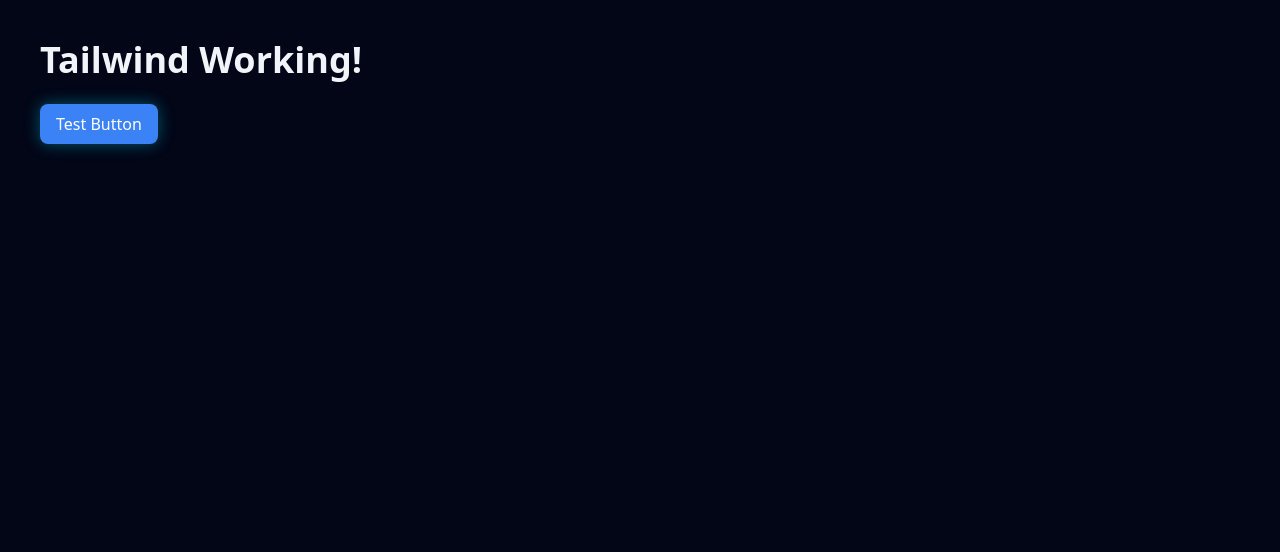
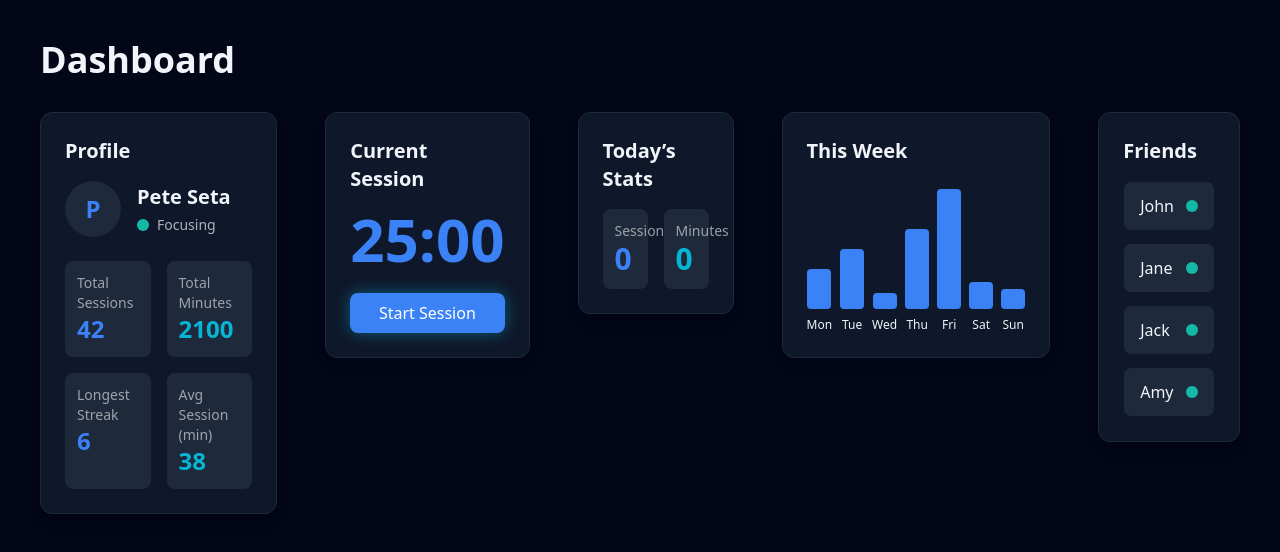
Before and after one commit to hanson777/FocusLink, a React app in the folder frontend/: page / in a window 1280 px wide. Shown: the top 552 px of the page. Built offline with nearby package versions, Linux system fonts and the light colour scheme; the HTML template or start-up script is replaced by a standard one.

Commit message:
add basic visual renderings for profile, session timer, weekly and daily stats, and friend list

```diff
--- a/frontend/src/App.jsx
+++ b/frontend/src/App.jsx
@@ -1,12 +1,43 @@
-import { useState } from 'react'
+import TimerCard from "./components/Timer/TimerCard";
+import TodayStatsCard from "./components/Stats/TodayStatsCard";
+import WeeklyStatsCard from "./components/Stats/WeeklyStatsCard";
+import FriendsCard from "./components/FriendsFeed/FriendsCard";
+import UserProfileCard from "./components/UserProfile/UserProfileCard";
 
 export default function App() {
   return (
-    <div className="p-10 bg-bg text-text">
-      <h1 className="text-4xl font-bold text-textLight">Tailwind Working!</h1>
-      <button className="mt-6 bg-primary text-white px-4 py-2 rounded-lg shadow-glow">
-        Test Button
-      </button>
+    <div className="min-h-screen bg-bg text-text p-10">
+      <h1 className="text-4xl font-bold text-textLight mb-8">Dashboard</h1>
+
+      <div className="flex justify-center gap-12">
+
+        <div className="max-w-md">
+          <UserProfileCard />
+        </div>
+
+        <div className="max-w-md">
+          <TimerCard
+            timeLeft="25:00"
+            active={false}
+            onStart={() => console.log("Start")}
+            onEnd={() => console.log("End")}
+          />
+        </div>
+
+        <div className="max-w-md">
+          <TodayStatsCard />
+        </div>
+
+        <div className="max-w-md">
+          <WeeklyStatsCard />
+        </div>
+
+        <div className="max-w-md">
+          <FriendsCard />
+        </div>
+
+      </div>
+
     </div>
   );
 }
--- /dev/null
+++ b/frontend/src/components/FriendsFeed/FriendsCard.jsx
@@ -0,0 +1,31 @@
+export default function FriendsCard({
+  friends = ["John", "Jane", "Jack", "Amy"]
+}) {
+  return (
+    <div className="card">
+      <h2 className="section-title">Friends</h2>
+
+      <div className="space-y-3 mt-4">
+        {friends.map((friend, i) => (
+          <div
+            key={i}
+            className="
+              bg-surfaceLight
+              text-textLight
+              p-3 px-4
+              rounded-lg
+              flex items-center justify-between
+              border border-surface
+              hover:bg-surface transition-colors
+              cursor-pointer
+            "
+          >
+            <span>{friend}</span>
+
+            <span className="w-3 h-3 rounded-full bg-success ml-3"></span>
+          </div>
+        ))}
+      </div>
+    </div>
+  );
+}
--- /dev/null
+++ b/frontend/src/components/Stats/TodayStatsCard.jsx
@@ -0,0 +1,48 @@
+// export default function TodayStatsCard ({ minutesToday = 0, sessionsToday = 0 }) {
+//     return (
+//         <div className="card">
+//             <h2 className="section-title">Today's Stats</h2>
+
+//             <div className="flex items-left justify-center flex-col gap-4">
+//                 <div flex items-center mt-4>
+//                     <p className="text-3xl font-bold text-primary">{sessionsToday}</p>
+//                     <p className="text-textLight text-md">Sessions</p>
+//                 </div>
+//                 <div flex items-center mt-4>
+//                     <p className="text-3xl font-bold text-primary">{minutesToday}</p>
+//                     <p className="text-textLight text-md">Minutes</p>
+//                 </div>
+//             </div>
+
+//         </div>
+//     );
+// }
+
+export default function TodayStatsCard({
+  sessionsToday = 0,
+  minutesToday = 0
+}) {
+  return (
+    <div className="card">
+      <h2 className="section-title">Today’s Stats</h2>
+
+      <div className="grid grid-cols-2 gap-4 mt-4">
+
+        <div className="bg-surfaceLight p-3 rounded-lg">
+          <p className="text-sm text-textLight/60">Sessions</p>
+          <p className="text-3xl font-bold text-primary">
+            {sessionsToday}
+          </p>
+        </div>
+
+        <div className="bg-surfaceLight p-3 rounded-lg">
+          <p className="text-sm text-textLight/60">Minutes</p>
+          <p className="text-3xl font-bold text-accent">
+            {minutesToday}
+          </p>
+        </div>
+
+      </div>
+    </div>
+  );
+}
--- /dev/null
+++ b/frontend/src/components/Stats/WeeklyStatsCard.jsx
@@ -0,0 +1,43 @@
+export default function WeeklyStatsCard({
+  weeklyData = [30, 45, 12, 60, 90, 20, 15]
+}) {
+  const days = ["Mon", "Tue", "Wed", "Thu", "Fri", "Sat", "Sun"];
+  const maxVal = Math.max(...weeklyData, 1);
+
+  return (
+    <div className="card">
+      <h2 className="section-title">This Week</h2>
+
+      <div className="flex items-end justify-between mt-6 space-x-2">
+        {weeklyData.map((mins, i) => (
+          <div key={i} className="flex flex-col items-center group">
+
+            <div
+              className="
+                w-6 bg-primary rounded
+                transition-all duration-200
+                hover:bg-primaryLight
+                hover:shadow-glow
+                hover:scale-110
+              "
+              style={{
+                height: `${(mins / maxVal) * 120}px`
+              }}
+            ></div>
+
+            <span className="text-xs mt-2 text-textLight">{days[i]}</span>
+
+            <span className="
+              absolute -mt-10 text-xs px-2 py-1 rounded
+              bg-surfaceLight text-text whitespace-nowrap
+              opacity-0 group-hover:opacity-100 transition
+              pointer-events-none
+            ">
+              {mins} mins
+            </span>
+          </div>
+        ))}
+      </div>
+    </div>
+  );
+}
--- /dev/null
+++ b/frontend/src/components/Timer/TimerCard.jsx
@@ -0,0 +1,25 @@
+export default function TimerCard({ timeLeft = "25:00", active = false, onStart, onEnd }) {
+  return (
+    <div className="card">
+      <h2 className="section-title">Current Session</h2>
+
+      <p className="text-6xl font-bold text-primary mt-4">{timeLeft}</p>
+
+      {active ? (
+        <button
+          onClick={onEnd}
+          className="btn-accent mt-6 w-full"
+        >
+          End Session
+        </button>
+      ) : (
+        <button
+          onClick={onStart}
+          className="btn-primary mt-6 w-full"
+        >
+          Start Session
+        </button>
+      )}
+    </div>
+  );
+}
--- /dev/null
+++ b/frontend/src/components/UserProfile/UserProfileCard.jsx
@@ -0,0 +1,69 @@
+export default function UserProfileCard({
+  username = "Pete Seta",
+  status = "Focusing",
+  lifetimeStats = {
+    totalSessions: 42,
+    totalMinutes: 2100,
+    longestStreak: 6,
+    averageSession: 38,
+  }
+}) {
+  const statusColor =
+    status === "Focusing"
+      ? "bg-success"
+      : status === "Idle"
+      ? "bg-text/40"
+      : "bg-danger";
+
+  return (
+    <div className="card">
+      <h2 className="section-title">Profile</h2>
+
+      <div className="flex items-center gap-4 mt-4">
+
+        <div className="w-14 h-14 rounded-full bg-surfaceLight flex items-center justify-center text-2xl font-bold text-primary">
+          {username[0].toUpperCase()}
+        </div>
+
+        <div>
+          <p className="text-xl font-semibold text-textLight">{username}</p>
+
+          <div className="flex items-center gap-2 mt-1">
+            <span className={`w-3 h-3 rounded-full ${statusColor}`}></span>
+            <span className="text-sm text-textLight/70">{status}</span>
+          </div>
+        </div>
+      </div>
+
+      <div className="mt-6 grid grid-cols-2 gap-4">
+        <div className="bg-surfaceLight p-3 rounded-lg">
+          <p className="text-sm text-textLight/60">Total Sessions</p>
+          <p className="text-2xl font-bold text-primary">
+            {lifetimeStats.totalSessions}
+          </p>
+        </div>
+
+        <div className="bg-surfaceLight p-3 rounded-lg">
+          <p className="text-sm text-textLight/60">Total Minutes</p>
+          <p className="text-2xl font-bold text-accent">
+            {lifetimeStats.totalMinutes}
+          </p>
+        </div>
+
+        <div className="bg-surfaceLight p-3 rounded-lg">
+          <p className="text-sm text-textLight/60">Longest Streak</p>
+          <p className="text-2xl font-bold text-primary">
+            {lifetimeStats.longestStreak}
+          </p>
+        </div>
+
+        <div className="bg-surfaceLight p-3 rounded-lg">
+          <p className="text-sm text-textLight/60">Avg Session (min)</p>
+          <p className="text-2xl font-bold text-accent">
+            {lifetimeStats.averageSession}
+          </p>
+        </div>
+      </div>
+    </div>
+  );
+}
--- a/frontend/src/index.css
+++ b/frontend/src/index.css
@@ -6,3 +6,19 @@ body {
   @apply bg-bg text-text min-h-screen;
   font-family: ui-sans-serif, system-ui;
 }
+
+.card {
+  @apply bg-surface rounded-xl p-6 border border-surfaceLight shadow-lg;
+}
+
+.section-title {
+  @apply text-xl font-semibold text-textLight mb-2;
+}
+
+.btn-primary {
+  @apply bg-primary hover:bg-primaryLight text-white px-4 py-2 rounded-lg transition shadow-glow;
+}
+
+.btn-accent {
+  @apply bg-accent hover:bg-accentLight text-bg px-4 py-2 rounded-lg transition shadow-glow;
+}
--- /dev/null
+++ b/frontend/src/pages/Dashboard.jsx
@@ -0,0 +1,5 @@
+import TimerCard from "../components/Timer/TimerCard";
+
+export default function DashBoard () {
+
+}
```
Also changed, not shown: frontend/src/components/Navbar/Navbar.jsx (added), frontend/src/components/Settings/BlockedSitesCard.jsx (added), frontend/src/pages/Profile.jsx (added), frontend/src/pages/Settings.jsx (added).
